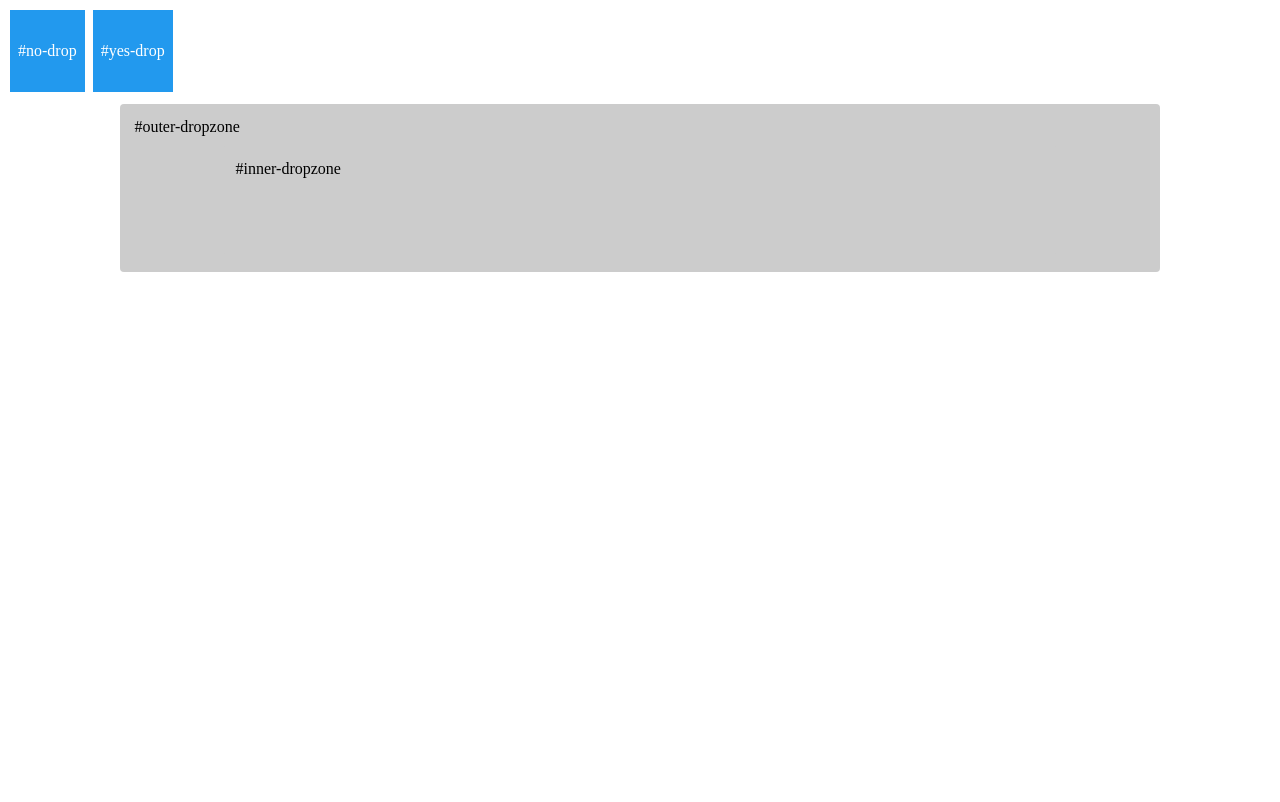
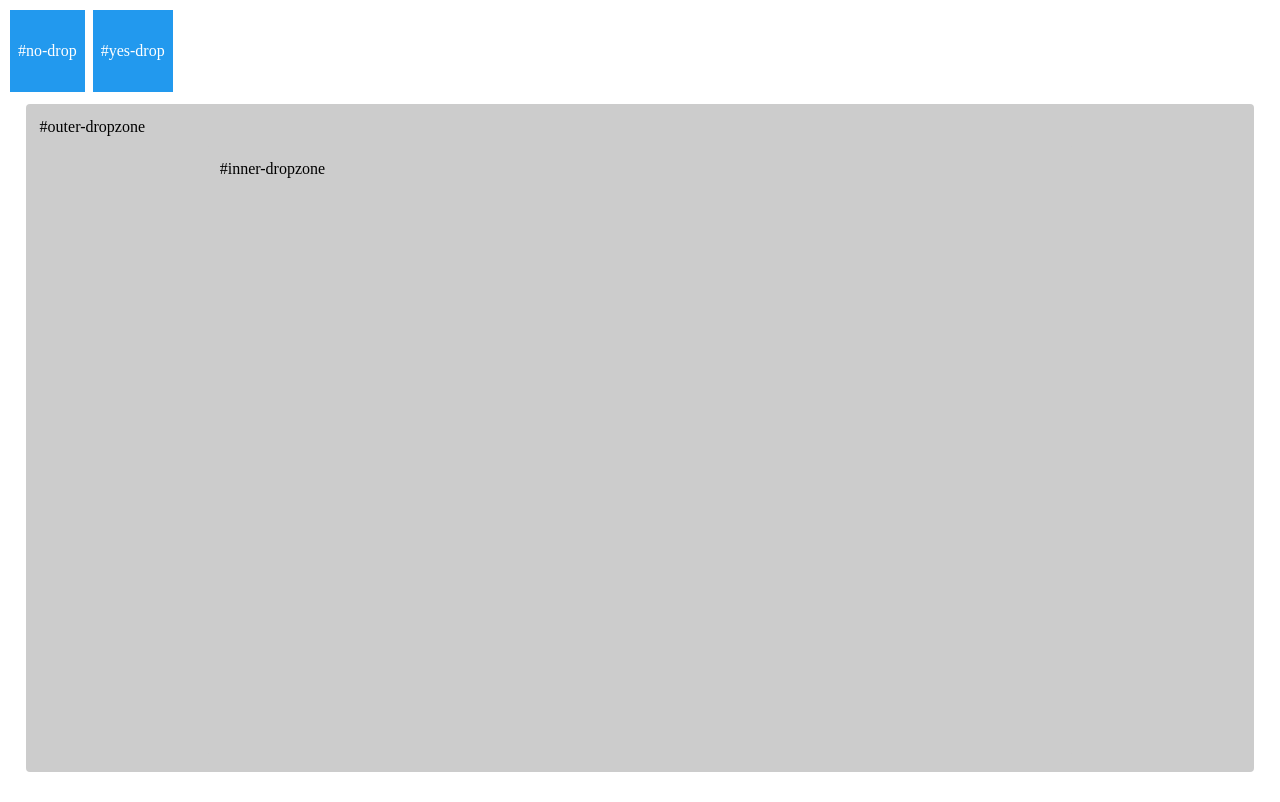
Before and after one commit to Hecht-Nicholas/SoMuchFun, a plain HTML site: page index.html in a window 1280 px wide. Drawn offline with Linux system fonts and the light colour scheme.

Commit message:
Modifies the dropzone size

```diff
--- a/style.css
+++ b/style.css
@@ -1,9 +1,10 @@
 #outer-dropzone {
-	height: 140px;
+	height: 640px;
+	width: 95%
 }
 
 #inner-dropzone {
-	height: 80px;
+	height: 580px;
 }
 
 .dropzone {
@@ -12,7 +13,7 @@
 	border-radius: 4px;
 	margin: 10px auto 30px;
 	padding: 10px;
-	width: 80%;
+	width: 70%;
 	transition: background-color 0.3s;
 	}
 
```
